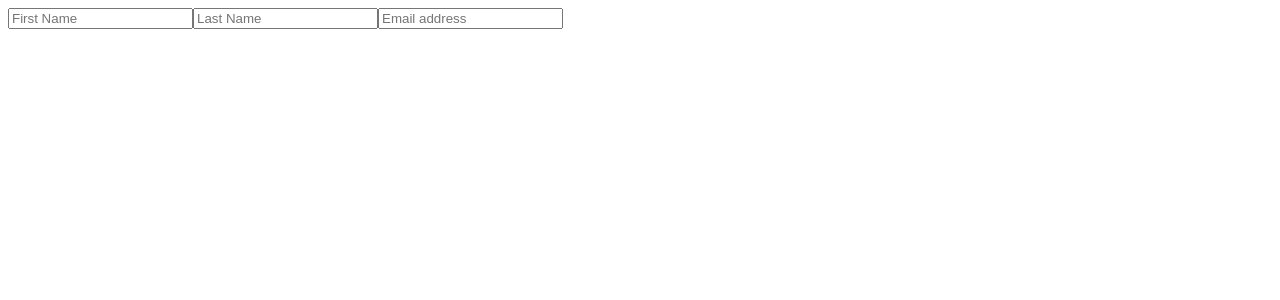
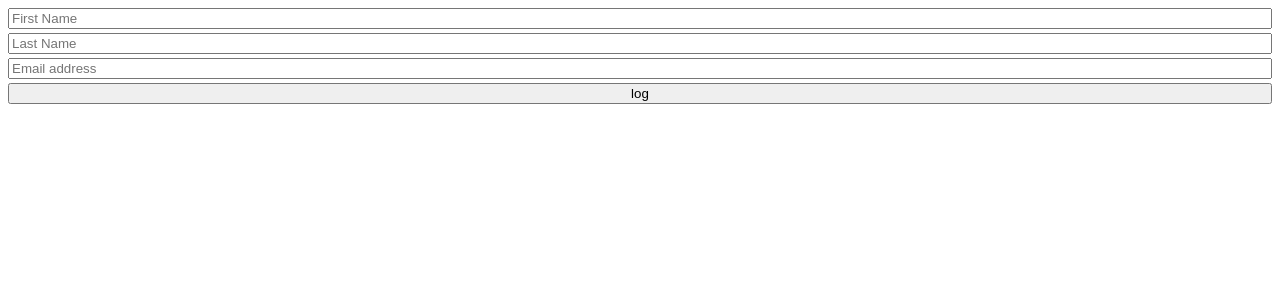
Before and after one commit to KrekoG/React-tutorial, a React app in the folder form-parctice/: page / in a window 1280 px wide. Shown: the top 300 px of the page. Built offline with nearby package versions, Linux system fonts and the light colour scheme.

Commit message:
Make form elements controlled; add minimal styling; add a button to log the current formData

```diff
--- a/form-parctice/src/App.js
+++ b/form-parctice/src/App.js
@@ -14,28 +14,32 @@ export default function App() {
         )
     }
 
-    console.log(formData)
-
     return (
+        <main>
             <form>
                 <input
                     type="text"
                     placeholder="First Name"
                     onChange={handleChange}
+                    value={formData.firstName}
                     name="firstName"
                 />
                 <input
                     type="text"
                     placeholder="Last Name"
                     onChange={handleChange}
+                    value={formData.lastName}
                     name="lastName"
                 />
                 <input
                     type="email"
                     placeholder="Email address"
                     onChange={handleChange}
+                    value={formData.email}
                     name="email"
                 />
             </form>
+            <button onClick={(() => {console.log(formData)})}>log</button>
+        </main>
     )
 }
--- a/form-parctice/src/css/main.scss
+++ b/form-parctice/src/css/main.scss
@@ -0,0 +1,17 @@
+main {
+    display: flex;
+    flex-direction: column;
+}
+
+form {
+    display: flex;
+    flex-direction: column;
+}
+
+input {
+    margin-bottom: 4px;
+}
+
+button {
+    display: block;
+}
```
Lines whose indentation alone changed are shown as unchanged.
